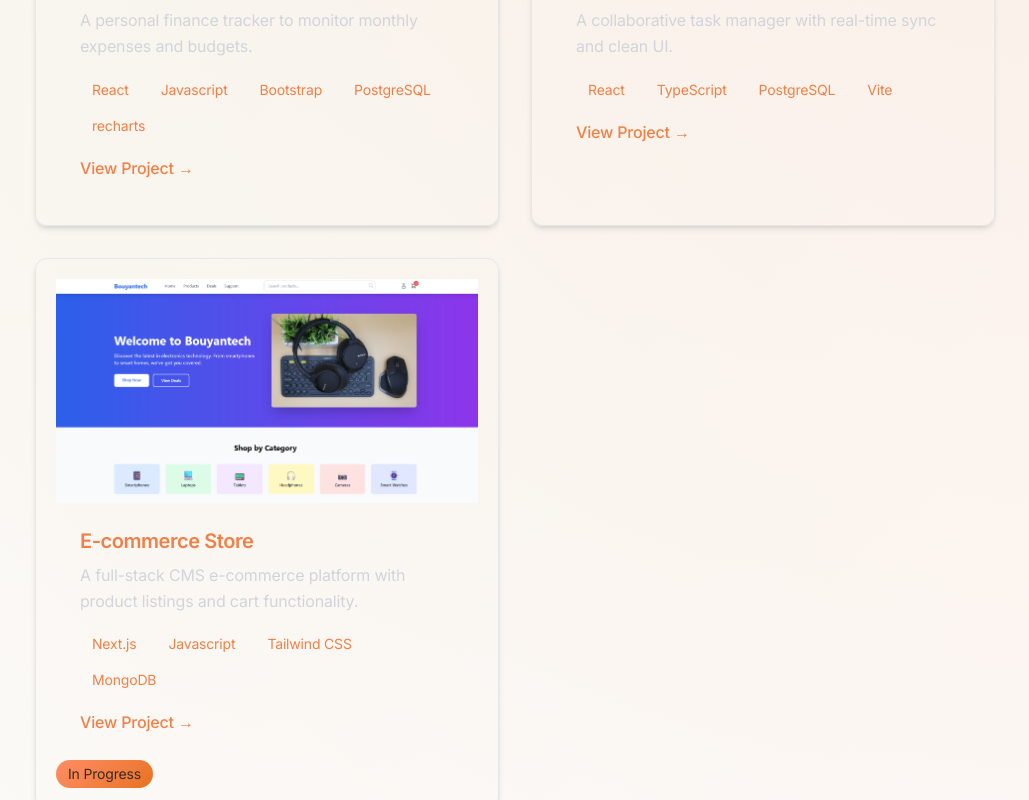
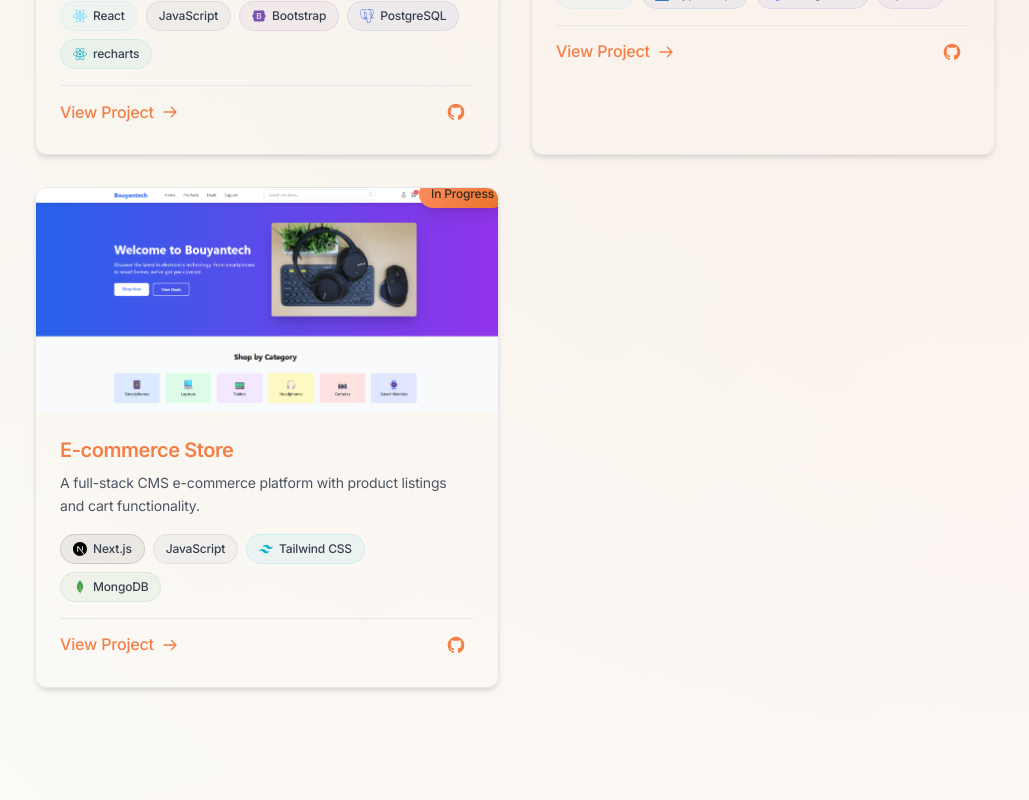
Before and after one commit to fidodo/new-portfolio, a Next.js app: page / in a window 1280 px wide. Shown: the part 3500-4300 px from the top of the page, without its empty margins (125-1154 px from the left). Built offline with nearby package versions, Linux system fonts and the light colour scheme.

Commit message:
fix: improve usuabillity but add icon and some css in the  projects section

```diff
--- a/app/components/Projects.tsx
+++ b/app/components/Projects.tsx
@@ -2,6 +2,60 @@
 
 import Image from "next/image";
 import { motion } from "framer-motion";
+import {
+  SiNextdotjs,
+  SiTypescript,
+  SiTailwindcss,
+  SiReact,
+  SiJavascript,
+  SiBootstrap,
+  SiPostgresql,
+  SiVite,
+  SiAstro,
+  SiFramer,
+  SiMongodb,
+} from "react-icons/si";
+import { TbBrandFramer } from "react-icons/tb";
+
+interface TechIcons {
+  [key: string]: React.ElementType;
+}
+
+interface TechColors {
+  [key: string]: string;
+}
+
+// Tech icon mapping
+const techIcons: TechIcons = {
+  "Next.js": SiNextdotjs,
+  TypeScript: SiTypescript,
+  "Tailwind CSS": SiTailwindcss,
+  React: SiReact,
+  Javascript: SiJavascript,
+  Bootstrap: SiBootstrap,
+  PostgreSQL: SiPostgresql,
+  recharts: SiReact,
+  Vite: SiVite,
+  Astro: SiAstro,
+  "Framer Motion": TbBrandFramer,
+  MongoDB: SiMongodb,
+};
+
+// Tech colors for badges
+const techColors: TechColors = {
+  "Next.js": "#000000",
+  TypeScript: "#3178C6",
+  "Tailwind CSS": "#06B6D4",
+  React: "#61DAFB",
+  Javascript: "#F7DF1E",
+  Bootstrap: "#7952B3",
+  PostgreSQL: "#4169E1",
+  recharts: "#22B5BF",
+  Vite: "#646CFF",
+  Astro: "#BC52EE",
+  "Framer Motion": "#0055FF",
+  MongoDB: "#47A248",
+};
 
 const projects = [
   {
@@ -12,7 +66,6 @@
     link: "https://renewal-guard.vercel.app/",
     image: "/projects/renewal-guard.png",
   },
-
   {
     title: "Portfolio Website",
     description: "A modern portfolio with smooth Framer Motion animations.",
@@ -24,9 +77,10 @@
     title: "Montly Spending App",
     description:
       "A personal finance tracker to monitor monthly expenses and budgets.",
-    tech: ["React", "Javascript", "Bootstrap", "PostgreSQL", "recharts"],
+    tech: ["React", "JavaScript", "Bootstrap", "PostgreSQL", "recharts"],
     link: "https://github.com/fidodo/monthly-spending",
     image: "/projects/monthly-spending.png",
+    github: "https://github.com/fidodo/monthly-spending",
   },
   {
     title: "Task Management App",
@@ -35,29 +89,38 @@
     tech: ["React", "TypeScript", "PostgreSQL", "Vite"],
     link: "https://github.com/fidodo/thought-app",
     image: "/projects/task-app.png",
+    github: "https://github.com/fidodo/thought-app",
   },
   {
     title: "E-commerce Store",
     description:
       "A full-stack CMS e-commerce platform with product listings and cart functionality.",
-    tech: ["Next.js", "Javascript", "Tailwind CSS", "MongoDB"],
+    tech: ["Next.js", "JavaScript", "Tailwind CSS", "MongoDB"],
     link: "https://github.com/fidodo/Bouyantech",
     image: "/projects/Bouyantech.png",
+    github: "https://github.com/fidodo/Bouyantech",
     status: "In Progress",
   },
 ];
 
 export default function Projects() {
   return (
-    <section id="projects" className="section">
+    <section id="projects" className="section py-20">
       <motion.div
         initial={{ opacity: 0, y: 20 }}
         animate={{ opacity: 1, y: 0 }}
         transition={{ duration: 0.8 }}
-        className="max-w-5xl mx-auto px-4 sm:px-6 lg:px-8 border-white/20"
+        className="max-w-5xl mx-auto px-4 sm:px-6 lg:px-8"
       >
-        <h2 className="heading">Featured Projects</h2>
-        <p className="subheading">Some of my recent work</p>
+        <div className="text-center mb-12">
+          <h2 className="heading text-3xl md:text-4xl font-bold mb-4">
+            Featured Projects
+          </h2>
+          <p className="subheading text-gray-400 relative inline-block">
+            Some of my recent work
+            <span className="absolute -bottom-2 left-0 right-0 h-0.5 bg-gradient-to-r from-primary/50 to-transparent"></span>
+          </p>
+        </div>
 
         <div className="grid md:grid-cols-2 gap-8">
           {projects.map((project, index) => (
@@ -66,49 +129,147 @@
               initial={{ opacity: 0, y: 20 }}
               animate={{ opacity: 1, y: 0 }}
               transition={{ duration: 0.5, delay: index * 0.1 }}
-              className="p-5 bg-card dark:bg-[#1a1a1a] rounded-xl shadow-md border border-border dark:border-[#2a2a2a]"
+              whileHover={{ y: -8 }}
+              className="group relative bg-card dark:bg-[#1a1a1a] rounded-xl shadow-md border border-border dark:border-[#2a2a2a] hover:shadow-xl transition-all duration-300 overflow-hidden"
             >
-              <div className="relative w-full h-48 md:h-56">
+              {/* Image Container */}
+              <div className="relative w-full h-48 md:h-56 overflow-hidden">
                 <Image
                   src={project.image}
                   alt={`${project.title} preview`}
                   fill
-                  className="object-cover"
+                  className="object-cover transition-transform duration-500 group-hover:scale-110"
                   sizes="(max-width: 768px) 100vw, 50vw"
                 />
+
+                {/* Gradient Overlay */}
+                <div className="absolute inset-0 bg-gradient-to-t from-black/70 via-black/20 to-transparent opacity-0 group-hover:opacity-100 transition-opacity duration-300" />
+
+                {/* Quick View Button - Appears on hover */}
+                <motion.div
+                  initial={{ opacity: 0, y: 20 }}
+                  whileHover={{ scale: 1.05 }}
+                  whileTap={{ scale: 0.95 }}
+                  className="absolute inset-0 flex items-center justify-center opacity-0 group-hover:opacity-100 transition-opacity duration-300"
+                >
+                  <a
+                    href={project.link}
+                    target="_blank"
+                    rel="noopener noreferrer"
+                    className="bg-white dark:bg-gray-900 text-primary px-4 py-2 rounded-full text-sm font-medium shadow-lg transform translate-y-4 group-hover:translate-y-0 transition-transform duration-300"
+                  >
+                    Live Preview
+                  </a>
+                </motion.div>
               </div>
 
+              {/* Content */}
               <div className="p-6">
-                <h3 className="text-xl font-semibold text-primary mb-2">
+                <h3 className="text-xl font-semibold text-primary mb-2 line-clamp-1 group-hover:text-primary/80 transition-colors">
                   {project.title}
                 </h3>
-                <p className="text-gray-300 mb-4">{project.description}</p>
+
+                <p className="text-gray-600 dark:text-gray-300 mb-4 line-clamp-2 leading-relaxed text-sm">
+                  {project.description}
+                </p>
+
+                {/* Tech Stack with Icons */}
                 <div className="flex flex-wrap gap-2 mb-4">
-                  {project.tech.map((tech) => (
-                    <span
-                      key={tech}
-                      className="px-3 py-1 bg-primary/10 text-primary rounded-full text-sm"
+                  {project.tech.map((tech) => {
+                    const IconComponent = techIcons[tech];
+                    const techColor = techColors[tech] || "#64748b";
+
+                    return (
+                      <motion.div
+                        key={tech}
+                        whileHover={{ scale: 1.05 }}
+                        whileTap={{ scale: 0.95 }}
+                        className="group/tech"
+                      >
+                        <span
+                          className="inline-flex items-center gap-1.5 px-3 py-1.5 bg-primary/5 dark:bg-[#2a2a2a] rounded-full text-xs font-medium border border-primary/10 hover:border-primary/30 transition-all duration-200 cursor-default"
+                          style={{
+                            borderColor: techColor + "20",
+                            backgroundColor: techColor + "10",
+                          }}
+                          title={tech}
+                        >
+                          {IconComponent && (
+                            <IconComponent
+                              className="w-3.5 h-3.5"
+                              style={{ color: techColor }}
+                            />
+                          )}
+                          <span className="text-gray-700 dark:text-gray-300">
+                            {tech}
+                          </span>
+                        </span>
+                      </motion.div>
+                    );
+                  })}
+                </div>
+
+                {/* Project Links */}
+                <div className="flex items-center justify-between pt-2 border-t border-border dark:border-[#2a2a2a]">
+                  {/* Main Project Link */}
+                  <motion.a
+                    href={project.link}
+                    target="_blank"
+                    rel="noopener noreferrer"
+                    whileHover={{ x: 5 }}
+                    whileTap={{ scale: 0.95 }}
+                    className="inline-flex items-center gap-2 text-primary hover:text-primary/80 font-medium transition-colors group/link"
+                  >
+                    <span>View Project</span>
+                    <svg
+                      className="w-4 h-4 transition-all duration-300 group-hover/link:translate-x-1 group-hover/link:-translate-y-1"
+                      fill="none"
+                      stroke="currentColor"
+                      viewBox="0 0 24 24"
                     >
-                      {tech}
-                    </span>
-                  ))}
+                      <path
+                        strokeLinecap="round"
+                        strokeLinejoin="round"
+                        strokeWidth={2}
+                        d="M14 5l7 7m0 0l-7 7m7-7H3"
+                      />
+                    </svg>
+                  </motion.a>
+
+                  {/* GitHub Link (if available) */}
+                  {project.github && (
+                    <motion.a
+                      href={project.github}
+                      target="_blank"
+                      rel="noopener noreferrer"
+                      whileHover={{ scale: 1.1 }}
+                      whileTap={{ scale: 0.9 }}
+                      className="p-2 bg-primary/10 rounded-lg hover:bg-primary/20 transition-colors group/github"
+                      title="View Source Code"
+                    >
+                      <svg
+                        className="w-5 h-5 text-primary transition-transform group-hover/github:rotate-12"
+                        fill="currentColor"
+                        viewBox="0 0 24 24"
+                      >
+                        <path d="M12 2C6.477 2 2 6.484 2 12.017c0 4.425 2.865 8.18 6.839 9.504.5.092.682-.217.682-.483 0-.237-.008-.868-.013-1.703-2.782.605-3.369-1.343-3.369-1.343-.454-1.158-1.11-1.466-1.11-1.466-.908-.62.069-.608.069-.608 1.003.07 1.531 1.032 1.531 1.032.892 1.53 2.341 1.088 2.91.832.092-.647.35-1.088.636-1.338-2.22-.253-4.555-1.113-4.555-4.951 0-1.093.39-1.988 1.029-2.688-.103-.253-.446-1.272.098-2.65 0 0 .84-.27 2.75 1.026A9.564 9.564 0 0112 6.844c.85.004 1.705.115 2.504.337 1.909-1.296 2.747-1.027 2.747-1.027.546 1.379.202 2.398.1 2.651.64.7 1.028 1.595 1.028 2.688 0 3.848-2.339 4.695-4.566 4.943.359.309.678.92.678 1.855 0 1.338-.012 2.419-.012 2.747 0 .268.18.58.688.482A10.019 10.019 0 0022 12.017C22 6.484 17.522 2 12 2z" />
+                      </svg>
+                    </motion.a>
+                  )}
                 </div>
-                <a
-                  href={project.link}
-                  target="_blank"
-                  rel="noopener noreferrer"
-                  className="text-primary hover:text-primary/80 font-medium transition-colors duration-300"
+              </div>
+
+              {/* Status Badge */}
+              {project.status && (
+                <motion.div
+                  initial={{ scale: 0 }}
+                  animate={{ scale: 1 }}
+                  whileHover={{ scale: 1.05 }}
+                  className="absolute -top-2 -right-2 px-3 py-1.5 bg-primary text-secondary rounded-full text-xs font-medium shadow-lg z-10"
+                  title={`Status: ${project.status}`}
                 >
-                  View Project →
-                </a>
-              </div>
-              {project.status && (
-                <button
-                  className="px-3 py-1 bg-primary text-secondary rounded-full text-sm"
-                  disabled
-                >
-                  {project?.status}
-                </button>
+                  {project.status}
+                </motion.div>
               )}
             </motion.div>
           ))}
--- a/app/globals.css
+++ b/app/globals.css
@@ -337,3 +337,19 @@
   background-color: currentColor;
   transition: transform 0.3s ease;
 }
+
+@layer utilities {
+  .line-clamp-1 {
+    overflow: hidden;
+    display: -webkit-box;
+    -webkit-box-orient: vertical;
+    -webkit-line-clamp: 1;
+  }
+
+  .line-clamp-2 {
+    overflow: hidden;
+    display: -webkit-box;
+    -webkit-box-orient: vertical;
+    -webkit-line-clamp: 2;
+  }
+}
--- a/package.json
+++ b/package.json
@@ -25,6 +25,7 @@
     "postcss": "8.4.30",
     "react": "18.2.0",
     "react-dom": "18.2.0",
+    "react-icons": "^5.6.0",
     "sass": "^1.68.0",
     "tailwindcss": "3.3.3",
     "typescript": "5.2.2"
```
Also changed, not shown: 1 other file (tests, documents, lock files or other folders).
